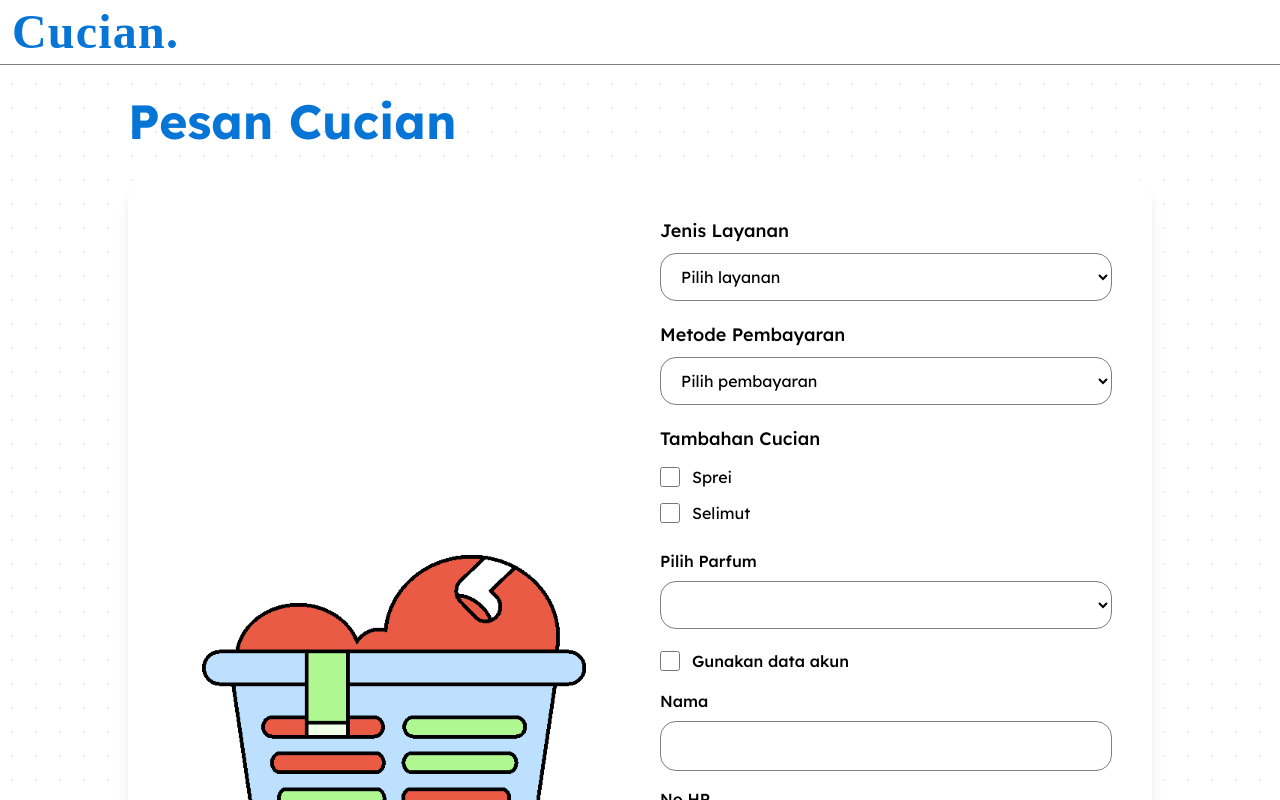
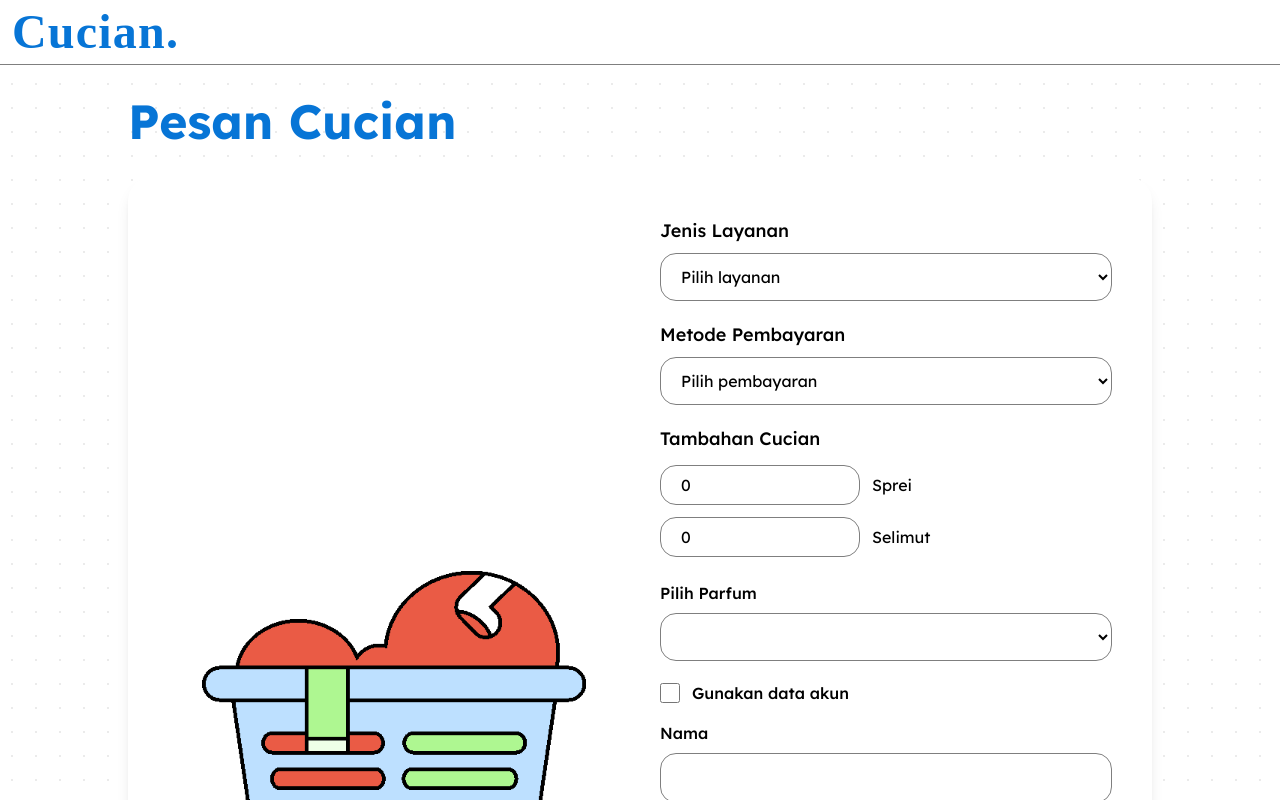
Before and after one commit to ddekhtml/laundry, a Vue app: page /cucian/pesan in a window 1280 px wide. Shown: the top 800 px of the page. Built offline with nearby package versions, Linux system fonts and the light colour scheme; a web font is replaced by a local one.

Commit message:
Change sprei and selimut to number inputs

```diff
--- a/src/page/cutomer/cucian/PesanCucian.vue
+++ b/src/page/cutomer/cucian/PesanCucian.vue
@@ -5,8 +5,8 @@ import { ref } from 'vue'
 
 const layanan = ref('')
 const pembayaran = ref('')
-const sprei = ref(false)
-const selimut = ref(false)
+const sprei = ref('0')
+const selimut = ref('0')
 
 const gunakanDataAkun = ref(false)
 
@@ -84,12 +84,12 @@ function pesanCucian() {
     <div class="font-medium text-lg">Tambahan Cucian</div>
 
     <label class="flex items-center gap-3">
-        <input type="checkbox" v-model="sprei" class="w-5 h-5">
+        <input type="number" min=0 v-model.number="sprei" class="w-50 h-10 border border-line rounded-2xl" style="padding: 0 0 0 20px">
         <span>Sprei</span>
     </label>
 
     <label class="flex items-center gap-3">
-        <input type="checkbox" v-model="selimut" class="w-5 h-5">
+        <input type="number" min=0 v-model.number="selimut" class="w-50 h-10 border border-line rounded-2xl" style="padding: 0 0 0 20px">
         <span>Selimut</span>
     </label>
 
```
